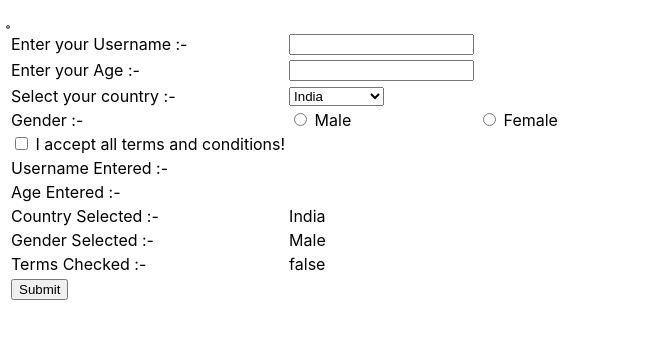
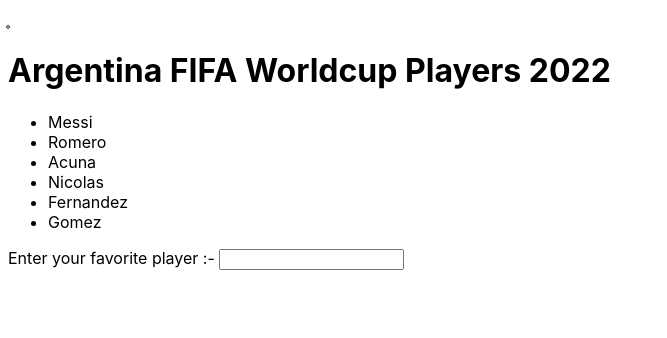
Before and after one commit to raghavendramj/NS_Rosalind_MERN, a React (Create React App) app in the folder ReactJS/newton-react-app/: page / in a window 1280 px wide. Shown: the top 338 px of the page, without its empty margins (0-667 px from the left). Built offline with nearby package versions, Linux system fonts and the light colour scheme.

Commit message:
Lists and references!

```diff
--- a/ReactJS/newton-react-app/src/App.js
+++ b/ReactJS/newton-react-app/src/App.js
@@ -1,6 +1,6 @@
 import "./App.css";
 import React from "react";
-import MultipleFormFields from "./components/multipleformfields";
+import ReactList from "./components/reactLists";
 
 function App() {
   return (
@@ -18,7 +18,8 @@
       {/* <ControlledComponentForm /> */}
       {/* <SimpleFormUC /> */}
       {/* <SimpleFormControlled /> */}
-      <MultipleFormFields />
+      {/* <MultipleFormFields /> */}
+      <ReactList />
     </React.Fragment>
   );
 }
--- a/ReactJS/newton-react-app/src/components/multipleformfields.jsx
+++ b/ReactJS/newton-react-app/src/components/multipleformfields.jsx
@@ -3,9 +3,7 @@
 function MultipleFormFields() {
 
     const [inputs, setInputs] = useState({ country: "India", gender: "Male", terms: false });
-
     const handleChange = (event) => {
-
         //Key
         const nameAttribute = event.target.name;
         //Value
@@ -20,6 +18,10 @@
 
     //Case 2:-  {"username" : "roger"}
     //age : 26; -> {"username" : "roger"}  -> Result =>  {username : 'roger', age: 26}
+
+    //Case 3:-  {username : 'roger', age: 26, country: "India"(Default Value)}
+    //country : "Australia" -> {username : 'roger', age: 26, country: "India"}
+            //   -> Result =>  {username : 'roger', age: 26, country: "Australia"}
 
     const handleSubmit = (event) => {
         event.preventDefault();
--- /dev/null
+++ b/ReactJS/newton-react-app/src/components/reactLists.jsx
@@ -0,0 +1,31 @@
+import React from 'react';
+
+function ReactLists() {
+
+    let inputRef = React.createRef();
+
+    const players = ["Messi", "Romero", "Acuna", "Nicolas", "Fernandez", "Gomez"];
+    const playersList = players.map((eachPlayer) => <li key={eachPlayer}>{eachPlayer}</li>)
+
+    function handleChange() {
+        console.log("Favorite Player changed :- ", inputRef.current.value);
+    }
+
+    return (
+        <div>
+            <h1>Argentina FIFA Worldcup Players 2022</h1>
+            <ul>
+                {playersList}
+            </ul>
+            <p>
+                <label>Enter your favorite player :- </label>
+                <input type="text" ref={inputRef}
+                    onChange={handleChange} />
+            </p>
+
+
+        </div>
+    )
+}
+
+export default ReactLists;
--- a/ReactJS/newton-react-app/src/components/simpleFormcon.jsx
+++ b/ReactJS/newton-react-app/src/components/simpleFormcon.jsx
@@ -2,6 +2,7 @@
 import { useState } from 'react';
 
 function SimpleFormControlled() {
+    //React Hook -> new State for  firstName -> ""
     const [firstName, setFirstName] = useState("");
     const [hobbies, setHobbies] = useState("");
 
--- a/ReactJS/newton-react-app/src/components/simpleformuc.jsx
+++ b/ReactJS/newton-react-app/src/components/simpleformuc.jsx
@@ -13,7 +13,7 @@
         let changedName = event.target.value;
         let copiedState = { ...this.state };
         copiedState.value = changedName;
-        this.setState(copiedState);
+        this.setState(copiedState); //Updated the state using a new copy of state.
     }
 
     render() {
```
